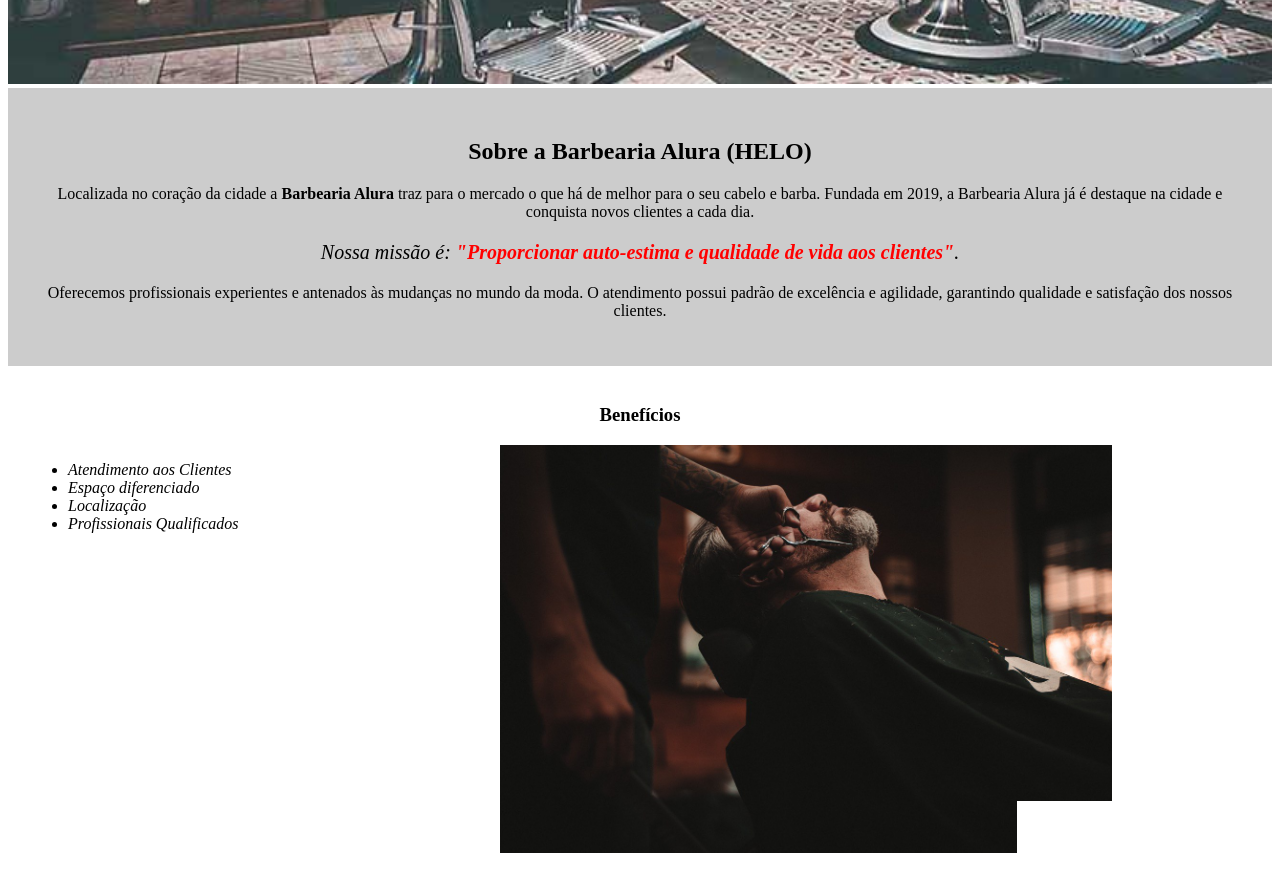
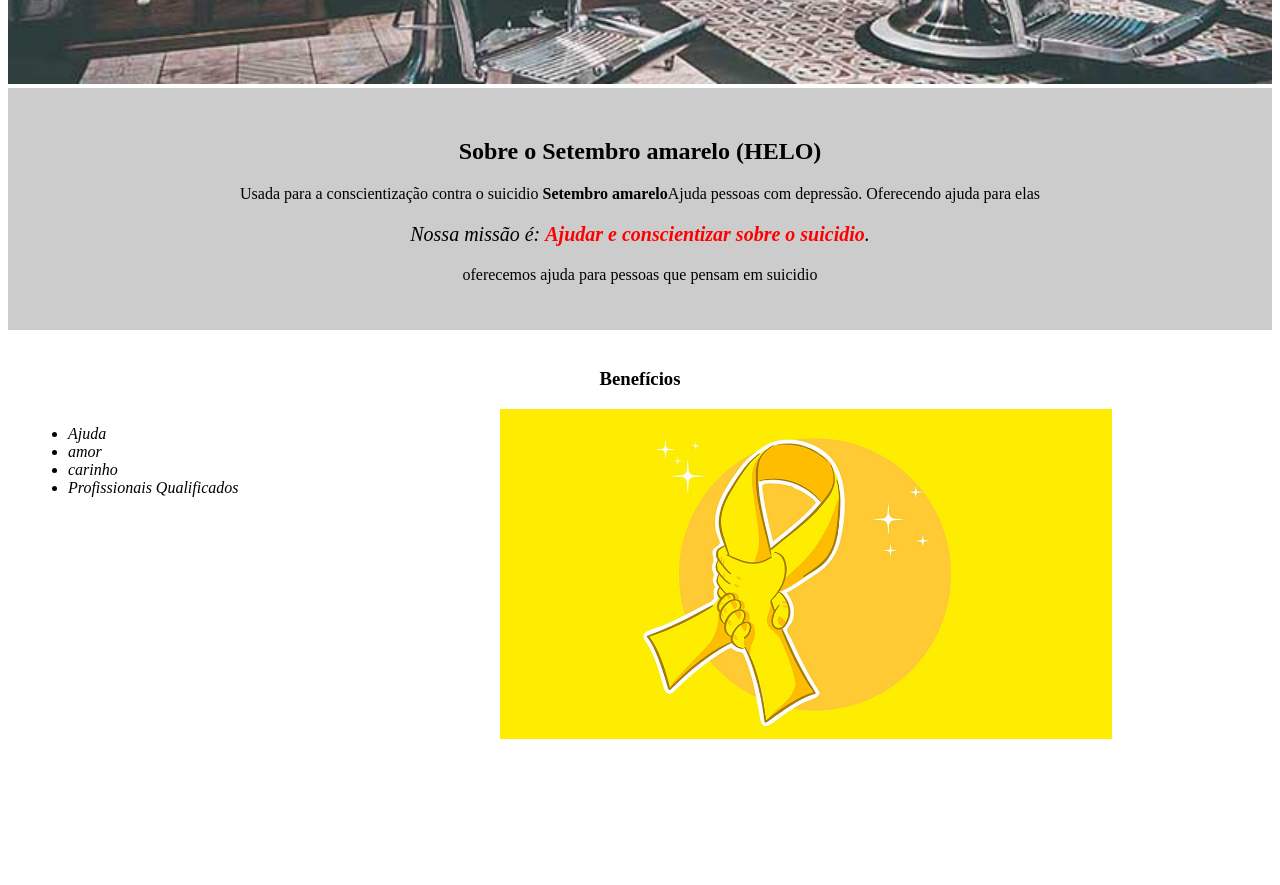
Before and after one commit to heloisa2103/1b-setembro-amarelo, a plain HTML site: page index.html in a window 1280 px wide. Shown: the part 470-1355 px from the top of the page. After the commit the page ends 1241 px from the top, so only its background shows below. Drawn offline with Linux system fonts and the light colour scheme.

Commit message:
Add files via upload

```diff
--- a/index.html
+++ b/index.html
@@ -2,36 +2,36 @@
 <html lang="pt-br">
 	<head>
 		<meta charset="UTF-8">
-		<title>Barbearia Alura</title>
+		<title>setembro amarelo</title>
 		<link rel="stylesheet" href="style.css">
 	</head>
 
 	<body>
 		<header>
-			<h1 class="titulo-principal">Barbearia Alura</h1>
+			<h1 class="titulo-principal">Setembro amarelo</h1>
 		</header>
 		<img id="banner" src="banner.jpg">
 		<div class="principal">
-			<h2 class="titulo-centralizado">Sobre a Barbearia Alura (HELO)</h2>
+			<h2 class="titulo-centralizado">Sobre o Setembro amarelo (HELO)</h2>
 
-			<p>Localizada no coração da cidade a <strong>Barbearia Alura</strong> traz para o mercado o que há de melhor para o seu cabelo e barba. Fundada em 2019, a Barbearia Alura já é destaque na cidade e conquista novos clientes a cada dia.</p>
+			<p>Usada para a conscientização contra o suicidio <strong>Setembro amarelo</strong>Ajuda pessoas com depressão. Oferecendo ajuda para elas</p>
 
-			<p id="missao"><em>Nossa missão é: <strong>"Proporcionar auto-estima e qualidade de vida aos clientes"</strong>.</em></p>
+			<p id="missao"><em>Nossa missão é: <strong>Ajudar e conscientizar sobre o suicidio</strong>.</em></p>
 
-			<p>Oferecemos profissionais experientes e antenados às mudanças no mundo da moda. O atendimento possui padrão de excelência e agilidade, garantindo qualidade e satisfação dos nossos clientes.</p>
+			<p>oferecemos ajuda para pessoas que pensam em suicidio</p>
 		</div>
 
 		<div class="beneficios">
 			<h3 class="titulo-centralizado">Benefícios</h3>
 
 			<ul>
-				<li class="itens">Atendimento aos Clientes</li>
-				<li class="itens">Espaço diferenciado</li>
-				<li class="itens">Localização</li>
+				<li class="itens">Ajuda</li>
+				<li class="itens">amor</li>
+				<li class="itens">carinho</li>
 				<li class="itens">Profissionais Qualificados</li>
 			</ul>
 
-			<img src="beneficios.jpg" class="imagembeneficios">
+			<img src="CLIP SITE.jpg" class="imagembeneficios">
 		</div>
 	</body>
 </html>
```
Also changed, not shown: CLIP SITE (1).jpg (added), CLIP SITE.jpg (added).
